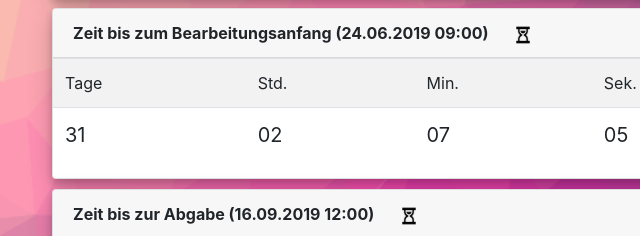
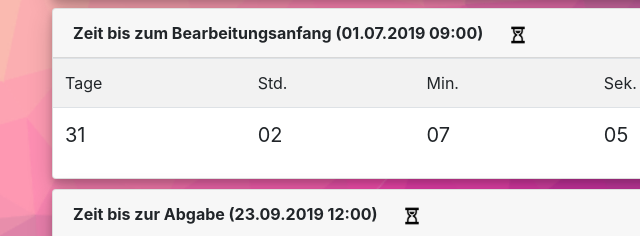
Before and after one commit to Simmens/bachelor, a plain HTML site: page index.html in a window 1280 px wide. Shown: the part 216-452 px from the top of the page, 228-868 px from the left. Drawn offline with nearby package versions, Linux system fonts and the light colour scheme.

Commit message:
Change Date

```diff
--- a/index.html
+++ b/index.html
@@ -62,7 +62,7 @@
                                 <div class="col-lg-8 m-auto">
                                     <div class="card">
                                         <div class="card-header">
-                                            <b>Zeit bis zum Bearbeitungsanfang (24.06.2019 09:00)</b>
+                                            <b>Zeit bis zum Bearbeitungsanfang (01.07.2019 09:00)</b>
                                             <img src="hourglass.png" id="logo-start" width=20px>
                                         </div>
                                         <div class="card-body">
@@ -93,7 +93,7 @@
                                 <div class="col-lg-8 m-auto">
                                     <div class="card">
                                         <div class="card-header">
-                                            <b>Zeit bis zur Abgabe (16.09.2019 12:00)</b>
+                                            <b>Zeit bis zur Abgabe (23.09.2019 12:00)</b>
                                             <img src="hourglass.png" id="logo-ende" width=20px>
                                         </div>
                                         <div class="card-body">
```
